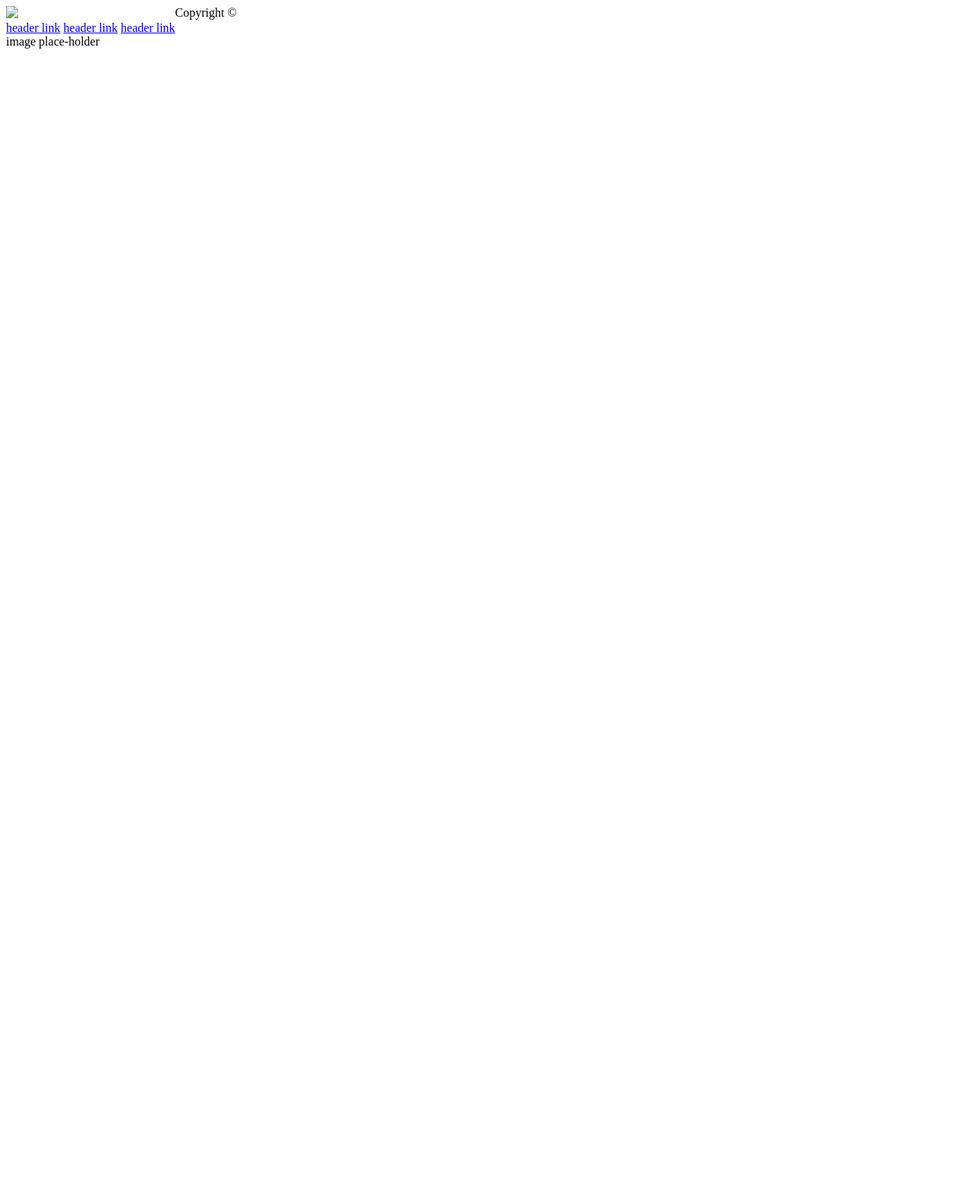
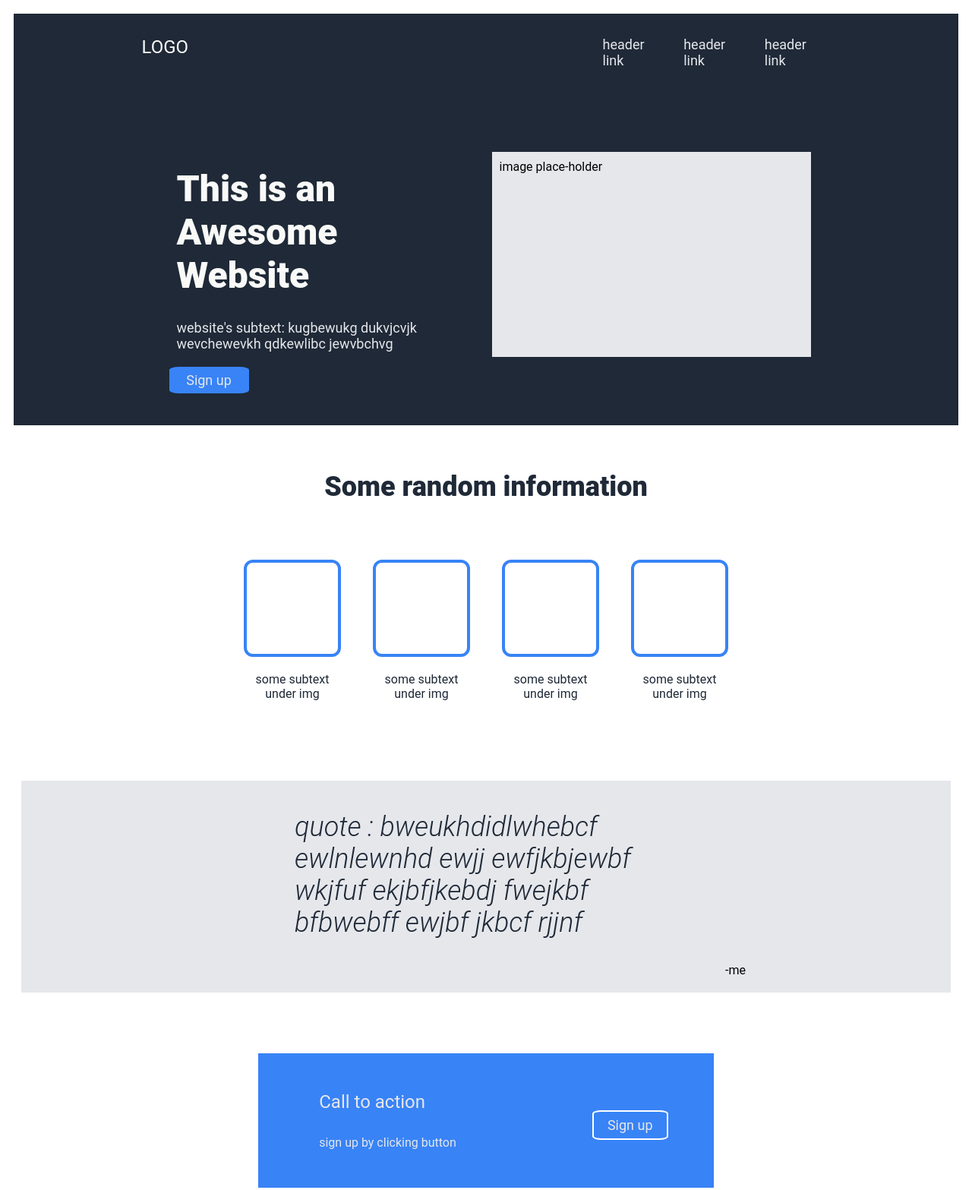
Before and after one commit to Vasav001/landing-page, a plain HTML site: page index.html in a window 1280 px wide. Shown: the top 1567 px of the page at 76% size. Before the commit the page ends 800 px from the top, so only its background shows below. Drawn offline with Linux system fonts and the light colour scheme.

Commit message:
Edit index.html and index.css
- Finish structuring content in index.html
- Added relevant styling in index.css

```diff
--- a/index.css
+++ b/index.css
@@ -1,3 +1,169 @@
-body {
+.page {
     display: flex;
+    flex-direction: column;
+    align-items: stretch;
+    justify-content: stretch;
+    font-family: 'Roboto';
+    flex:auto
 }
+
+div {
+    display: flex;
+    padding: 10px;
+    gap: 10px;
+}
+
+.header {
+    display: flex;
+    flex-direction: column;
+    background-color: #1f2937;
+}
+.header-top {
+    justify-content:space-around;
+}
+.header-logo {
+    font-size: 24px;
+    color: #f9faf8;
+    width: 300px;
+}
+.header-navs {
+    gap: 20px;
+    width: 300px;
+}
+a{
+    text-decoration: none;
+}
+.hero{
+    justify-content: center;
+    align-items: center;
+    gap:15px;
+    padding: 80px;
+}
+.hero-text {
+    flex-direction: column;
+    width: 400px;
+    height: 250px;
+}
+#hero-main-text {
+    font-size: 48px;
+    color: #f9faf8;
+    font-weight: 900;
+}
+#hero-sec-text , .header-navs a{
+    font-size: 18px;
+    color: #e5e7eb;
+}
+.button{
+    font-size: 18px;
+    background-color: #3883f6;
+    color: #e5e7eb;
+    height: 15px;
+    width: 180px;
+    justify-content: center;
+    align-items: center;
+    border-radius: 12%;
+}
+.hero .button{
+    width: 85px;
+}
+.hero-image {
+    background-color: #e5e7eb;
+    width: 400px;
+    height: 250px;
+}
+
+.content {
+    flex-direction: column;
+}
+
+.info {
+    flex-direction: column;
+    align-items: center;
+    padding: 30px;
+}
+#info-header-text{
+    font-size: 36px;
+    color: #1f2937;
+    font-weight: 900;
+}
+.info-block{
+    display: flex;
+    flex-direction: column;
+    justify-content: center;
+    align-items: center;
+    padding: 15px;
+}
+.info-block div{
+    text-align: center;
+    color: #1f2937;
+}
+.info-content {
+    display: flex;
+    justify-content: center;
+    gap: 40px;
+    padding: 40px;
+}
+.info-content div {
+    width: 100px;
+}
+.img-box{
+    border: solid;
+    width: 100px;
+    height: 100px;
+    border-width: 4px;
+    border-color: #3883f6;
+    border-radius: 12px;
+}
+.quote {
+    flex-direction: column;
+    background-color: #e5e7eb;
+}
+#quote-text {
+    font-size: 36px;
+    font-weight: 300;
+    font-style: italic;
+    color: #1f2937;
+    height: 150px;
+    justify-content: center;
+    padding: 30px 350px;
+}
+#me {
+    justify-content: end;
+    margin-right: 250px;
+}
+.action-time {
+    display: flex;
+    justify-content: center;
+}
+.action-box {
+    background-color: #3883f6;
+    color: #e5e7eb;
+    padding: 30px 60px;
+    margin: 60px;
+    gap: 55px;
+}
+#call-to-action{
+    font-size: 24px;
+}
+#signup-text {
+    flex-direction: column;
+    flex: 4;
+}
+.action-box .button{
+    flex: 1;
+    height: 15px;
+    width: 180px;
+    justify-content: center;
+    align-items: center;
+    margin-top: 45px;
+    border: 2px solid white;
+}
+
+.footer {
+    background-color: #1f2937;
+    display: flex;
+    justify-content: center;
+    align-items: center;
+    color:#f9faf8;
+    height: 40px;
+}
--- a/index.html
+++ b/index.html
@@ -1,5 +1,6 @@
 <!DOCTYPE html>
 <html lang="en">
+
 <head>
     <meta charset="UTF-8">
     <title>
@@ -7,11 +8,13 @@
     </title>
     <link rel="stylesheet" href="index.css">
 </head>
+
 <body>
+    <div class="page">
         <div class="header">
             <div class="header-top">
                 <div class="header-logo">
-                    <img src="\">
+                    LOGO
                 </div>
                 <div class="header-navs">
                     <a href="\">header link</a>
@@ -22,7 +25,9 @@
 
             <div class="hero">
                 <div class="hero-text">
-                <!-- hero box-->
+                    <div id="hero-main-text">This is an Awesome Website</div>
+                    <div id="hero-sec-text">website's subtext: kugbewukg dukvjcvjk wevchewevkh qdkewlibc jewvbchvg</div>
+                    <div class="button">Sign up</div>
                 </div>
                 <div class="hero-image">
                     image place-holder
@@ -32,20 +37,54 @@
 
         <div class="content">
             <div class="info">
+                <div id="info-header-text">Some random information</div>
+                <div class="info-content">
+                    <div class="info-block">
+                        <div class="img-box"></div>
+                        <div>some subtext under img</div>
+                    </div>
+
+                    <div class="info-block">
+                        <div class="img-box"></div>
+                        <div>some subtext under img</div>
+                    </div>
+
+                    <div class="info-block">
+                        <div class="img-box"></div>
+                        <div>some subtext under img</div>
+                    </div>
+
+                    <div class="info-block">
+                        <div class="img-box"></div>
+                        <div>some subtext under img</div>
+                    </div>
 
                 </div>
+            </div>
             <div class="quote">
-
+                <div id="quote-text">
+                    quote   :   bweukhdidlwhebcf ewlnlewnhd ewjj ewfjkbjewbf wkjfuf ekjbfjkebdj fwejkbf bfbwebff ewjbf jkbcf rjjnf
+                </div>
+                <div id="me">
+                    -me
+                </div>
             </div>
             <div class="action-time">
+                <div class="action-box">
+                    <div id="signup-text">
+                        <div id="call-to-action">Call to action</div>
+                        <div>sign up by clicking button</div>
+                    </div>
+                    <div class="button">Sign up</div>
+                </div>
 
             </div>
         </div>
 
         <div class="footer">
-            <div>
             Copyright &#169;
         </div>
     </div>
 </body>
+
 </html>
```
Lines whose indentation alone changed are shown as unchanged.
